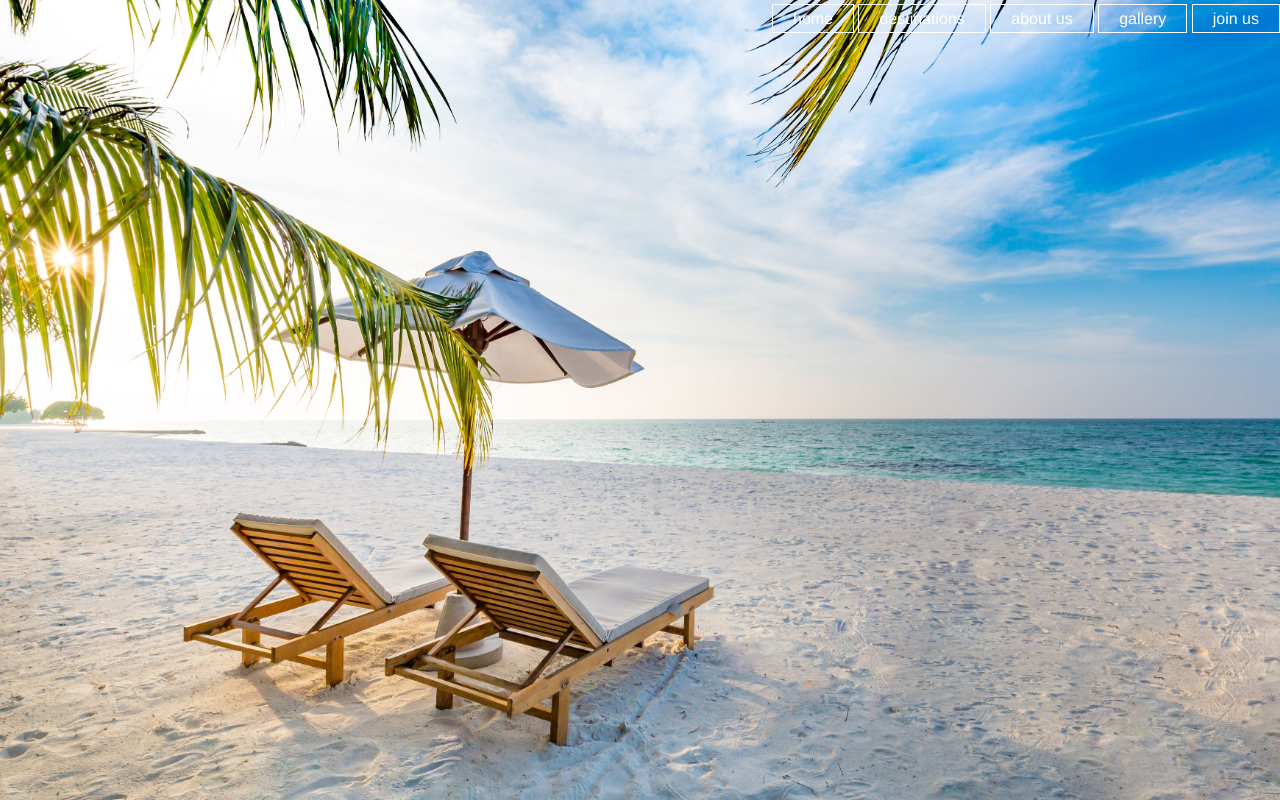
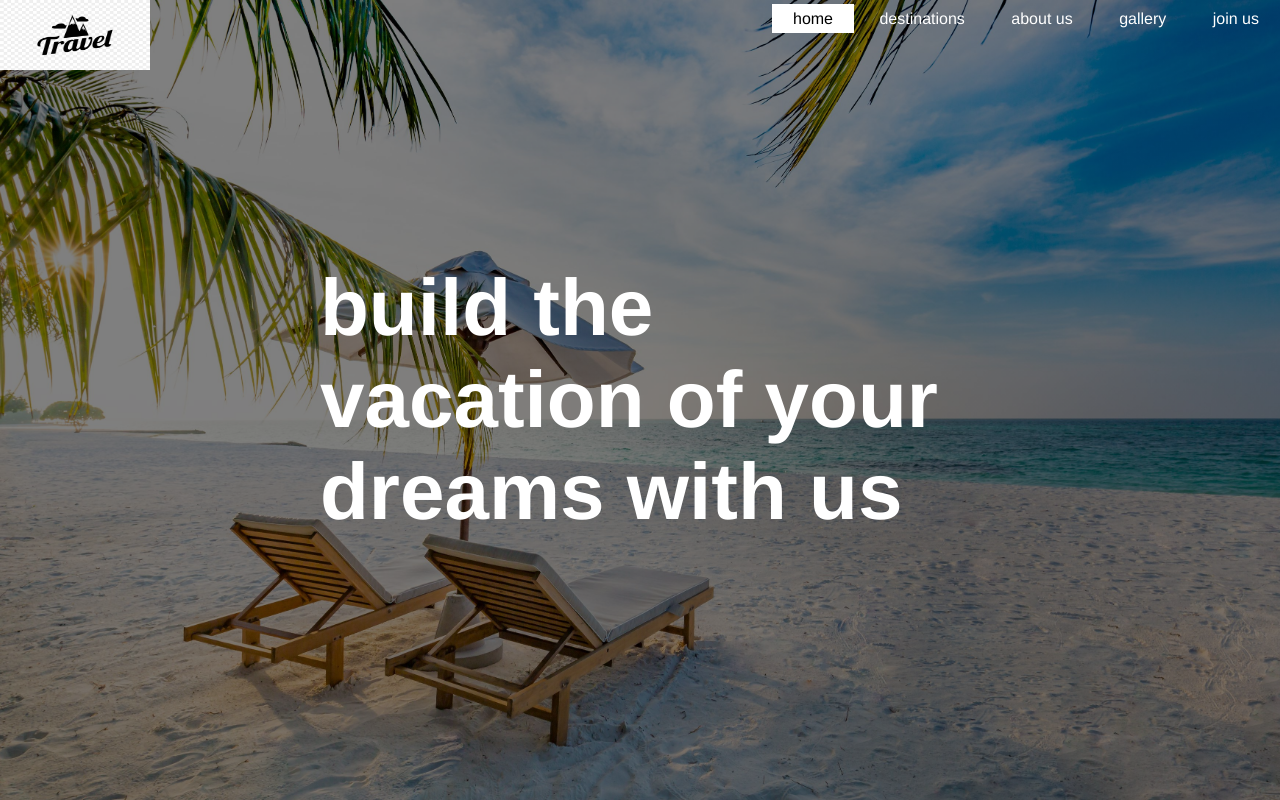
Before and after one commit to moran-aga/wiki-page, a plain HTML site: page index.html in a window 1280 px wide. Drawn offline with Linux system fonts and the light colour scheme.

Commit message:
wiki page step 3
home page done:  background, title, nav bar hover

```diff
--- a/index.html
+++ b/index.html
@@ -9,14 +9,20 @@
 <body>
     <header>
      <div class="main">
+         <div class="logo">
+             <img src="2.jpg">
+         </div>
         <ul>
-            <li><a href="#">home</a></li>
+            <li class="active"><a href="#">home</a></li>
             <li><a href="#">destinations</a></li>
             <li><a href="#">about us</a></li>
             <li><a href="#">gallery</a></li>
             <li><a href="#">join us</a></li>
         </ul>
      </div>
+     <div class="title">
+         <h1> build the vacation of your dreams with us</h1>
+     </div>
     </header>
 </body>
 </html>
--- a/style.css
+++ b/style.css
@@ -5,13 +5,12 @@
 }
 
 header{
-    background-image:url(1.jpg);
+    background-image:linear-gradient(rgba(0,0,0,0.5),rgba(0,0,0,0.5)), url(1.jpg);
     height: 100vh;
     background-size: cover;
     background-position: center;
 
 }
-
 ul{
     float: right;
     list-style-type: none ;
@@ -26,10 +25,39 @@ ul li a{
     text-decoration: none;
     color: #fff;
     padding: 5px 20px;
-    border: 1px solid #fff;
+    border: 1px solid transparent;
     transition: 0.6s ease;
 }
  ul li a:hover{
      background-color: #fff ;
      color: #000;
  }
+ul li.active a{
+    background-color: #fff;
+    color: #000;
+}
+
+
+ .logo img{
+     float: left;
+     width: 150px;
+     height: 70px;
+ }
+
+ main{
+     max-width: 1200px;
+     margin: auto;
+ }
+
+ .title{
+     position: absolute;
+     top: 50%;
+     left: 50%;
+     transform: translate(-50%, -50%);
+ }
+
+ .title h1{
+     font-size: 80px;
+     color: white;
+
+ }
```
Also changed, not shown: 2.jpg (added), 2.png (added).
